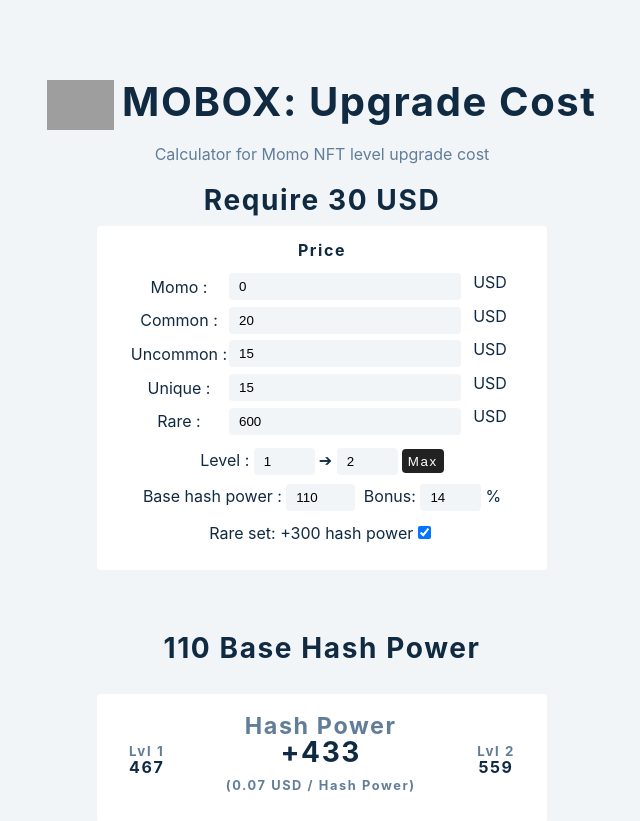
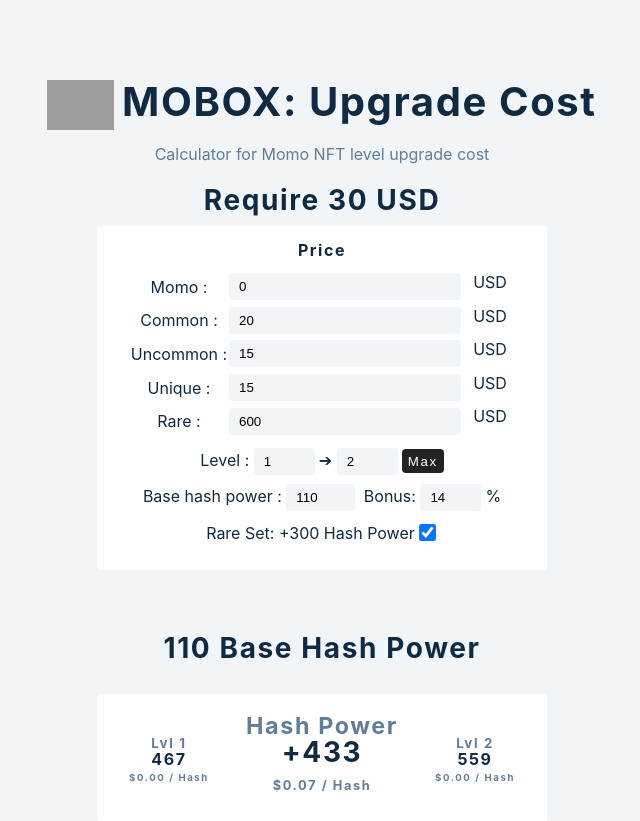
Before and after one commit to jyydev/mobox, a React (Create React App) app: page / in a window 1280 px wide. Shown: the top 821 px of the page, without its empty margins (318-958 px from the left). Built offline with nearby package versions, Linux system fonts and the light colour scheme; grey boxes are pictures that could not be loaded.

Commit message:
momo price per hash

```diff
--- a/src/App.js
+++ b/src/App.js
@@ -222,8 +222,8 @@ const Input = () => {
             <span>Base hash power : </span>
             <input
               type='text'
-              id='from'
-              name='from'
+              id='base'
+              name='base'
               value={basePower}
               size='4'
               onChange={(e) => {
@@ -233,8 +233,8 @@ const Input = () => {
             Bonus: {}
             <input
               type='text'
-              id='from'
-              name='from'
+              id='bonus'
+              name='bonus'
               value={bonusPower}
               size='3'
               onChange={(e) => {
@@ -244,11 +244,12 @@ const Input = () => {
             %
           </div>
           <div>
-            <span>Rare set: +300 hash power</span> {}
+            <label for='set'>Rare set: +300 hash power</label> {}
             <input
+              class='styled-checkbox'
               type='checkbox'
-              id='from'
-              name='from'
+              id='set'
+              name='set'
               checked={set}
               onChange={() => setSet(!set)}
             />
@@ -260,18 +261,24 @@ const Input = () => {
         <div className='item'>
           <h4>
             <small>Lvl {level[0]}</small> <div>{powers.from.toFixed()}</div>
+            <small style={{ fontSize: '0.6rem' }}>
+              ${parseFloat(price.momo / powers.from).toFixed(2)} / hash
+            </small>
           </h4>
           <h3>
             <small>Hash power</small>
             <div>+{powers.increased.toFixed()}</div>
             <small style={{ fontSize: '0.8rem' }}>
-              ({parseFloat(total / powers.increased).toFixed(2)} USD / hash power)
+              ${parseFloat(total / powers.increased).toFixed(2)} / hash
             </small>
           </h3>
           <h4>
             <small>Lvl {level[1]}</small>
             <br />
             <div>{powers.to.toFixed()}</div>
+            <small style={{ fontSize: '0.6rem' }}>
+              ${parseFloat(price.momo / powers.to).toFixed(2)} / hash
+            </small>
           </h4>
         </div>
         <div className='item'>
--- a/src/index.css
+++ b/src/index.css
@@ -329,3 +329,32 @@ small {
   text-transform: capitalize;
   cursor: pointer;
 }
+
+
+
+
+
+
+
+
+
+
+input[type=checkbox]
+{
+  /* Double-sized Checkboxes */
+  -ms-transform: scale(1.3); /* IE */
+  -moz-transform: scale(1.3); /* FF */
+  -webkit-transform: scale(1.3); /* Safari and Chrome */
+  -o-transform: scale(1.3); /* Opera */
+  transform: scale(1.3);
+  padding: 10px;
+  margin-left: 0.1rem;
+}
+
+/* Might want to wrap a span around your checkbox text */
+.checkboxtext
+{
+  /* Checkbox text */
+  font-size: 110%;
+  display: inline;
+}
```
